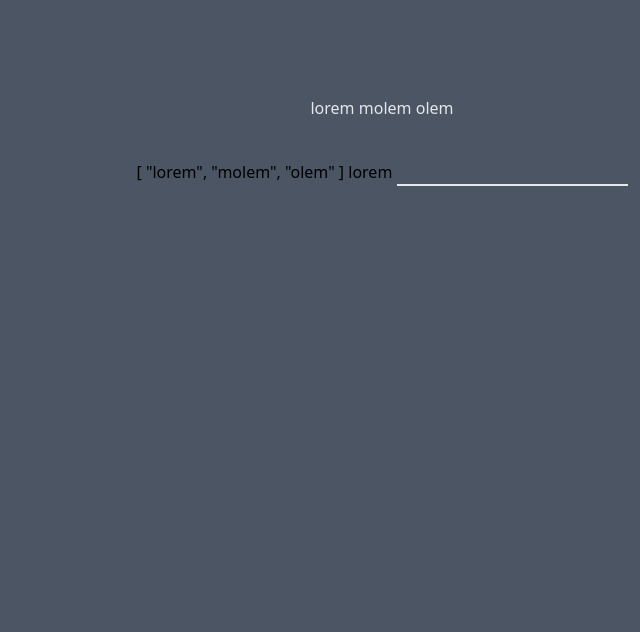
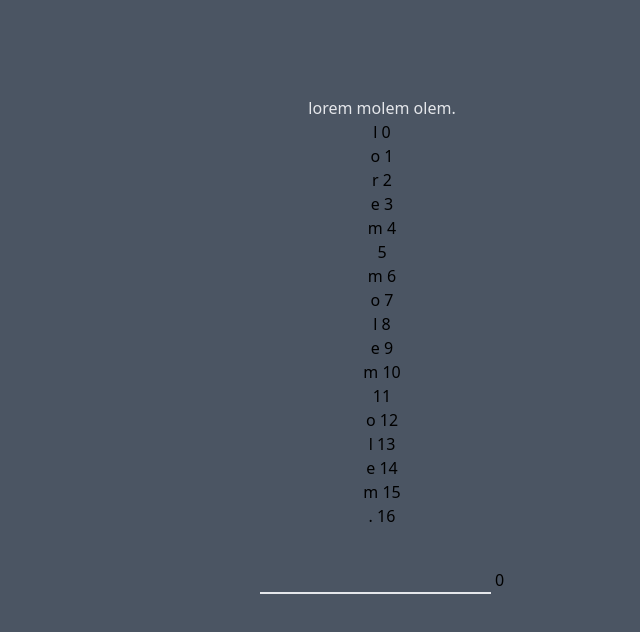
Before and after one commit to Enszyk/speed-typer, a Vue app: page / in a window 1280 px wide. Shown: the top 632 px of the page, without its empty margins (258-898 px from the left). Built offline with nearby package versions, Linux system fonts and the light colour scheme.

Commit message:
Working type racer

```diff
--- a/src/App.vue
+++ b/src/App.vue
@@ -5,25 +5,30 @@
         {{ letter.letter }}
       </span>
     </div>
-    {{ textToArray }}
-    {{ getFirstUncompletedWorld }}
-
+    <div v-for="letter in textToObject" :key="letter.id">
+      {{ letter.letter }}
+      {{ letter.id }}
+      {{ letter.state }}
+    </div>
     <input
       type="text"
       class="mt-10 bg-transparent outline-none text-gray-200 border-b-2 border-gray-200"
       v-model="typedText"
     />
+    {{ writtenText }}
+    {{ maxWordsTyped }}
   </div>
 </template>
 
 <script lang="ts">
 import { defineComponent, ref, watch } from "vue";
+import { getFirstUncompletedWorld } from "./use/speedTyperLogic";
+import { textToArray, textToObject } from "./use/speedTyperInitGame";
 import {
-  textToArray,
-  getFirstUncompletedWorld,
-  textToObject,
   handleUserInput,
-} from "./use/speedTyperLogic";
+  writtenText,
+  maxWordsTyped,
+} from "./use/speedTyperHandleUser";
 
 export default defineComponent({
   name: "App",
@@ -31,7 +36,7 @@ export default defineComponent({
     const typedText = ref("");
 
     watch(typedText, (value) => {
-      typedText.value = handleUserInput(value)
+      typedText.value = handleUserInput(value);
     });
 
     return {
@@ -39,6 +44,8 @@ export default defineComponent({
       textToObject,
       textToArray,
       getFirstUncompletedWorld,
+      writtenText,
+      maxWordsTyped,
     };
   },
 });
--- /dev/null
+++ b/src/use/speedTyperHandleUser.ts
@@ -0,0 +1,21 @@
+import { ref } from "vue"
+import { textToArray } from "./speedTyperInitGame"
+import { calculateInGameFeedback, getFirstUncompletedWorld, wordsMatch } from "./speedTyperLogic"
+
+const writtenTextCopy = ref("")
+export const writtenText = ref("")
+export const maxWordsTyped = ref(0)
+
+export const handleUserInput = (value: string): string => {
+  writtenText.value = writtenTextCopy.value + value
+
+  maxWordsTyped.value = Math.max(writtenText.value.length, maxWordsTyped.value)
+
+  calculateInGameFeedback()
+  if (wordsMatch(value, getFirstUncompletedWorld.value)) {
+    textToArray.value.shift()
+    writtenTextCopy.value += value
+    return ""
+  }
+  return value
+}
--- /dev/null
+++ b/src/use/speedTyperInitGame.ts
@@ -0,0 +1,11 @@
+import { ref } from "vue";
+
+export const sentenceToType = ref("lorem molem olem.");
+export const textToArray = ref(sentenceToType.value.split(" "))
+export const textToObject = ref(sentenceToType.value.split("").map((word, index) => {
+  return {
+    letter: word,
+    id: index,
+    state: "",
+  };
+}))
--- a/src/use/speedTyperLogic.ts
+++ b/src/use/speedTyperLogic.ts
@@ -1,27 +1,33 @@
-import { computed, ref } from "vue";
+import { computed } from "vue";
+import { maxWordsTyped, writtenText } from "./speedTyperHandleUser";
+import { textToArray, textToObject } from "./speedTyperInitGame";
 
-export const sentenceToType = ref("lorem molem olem");
-
-export const textToArray = ref(sentenceToType.value.split(" "))
 
 export const getFirstUncompletedWorld = computed(() => {
   return textToArray.value[0]
 })
 
-export const textToObject = computed(() => {
-  return sentenceToType.value.split("").map((word, index) => {
-    return {
-      letter: word,
-      id: index,
-      state: null,
-    };
-  });
-});
 
-export const handleUserInput = (value: string) => {
-  if (value === getFirstUncompletedWorld.value) {
-    textToArray.value.shift()
-    return ""
+const isLastWord = computed(() => textToArray.value.length === 1)
+export const wordsMatch = (typedWord: string, correctWord: string): boolean => {
+  if (isLastWord.value)
+    return typedWord === correctWord
+  return typedWord.slice(-1) === " " && typedWord.slice(0, -1) === correctWord
+}
+
+
+export const calculateInGameFeedback = (): void => {
+  let isWrong = false
+
+  const iterateTo = Math.min(textToObject.value.length, maxWordsTyped.value)
+  for (let i = 0; i < iterateTo; i++) {
+    if (writtenText.value.length <= i)
+      textToObject.value[i].state = ""
+    else if (isWrong || writtenText.value[i] !== textToObject.value[i].letter) {
+      textToObject.value[i].state = "wrong"
+      isWrong = true
+    }
+    else
+      textToObject.value[i].state = "correct"
   }
-  return value
 }
```
